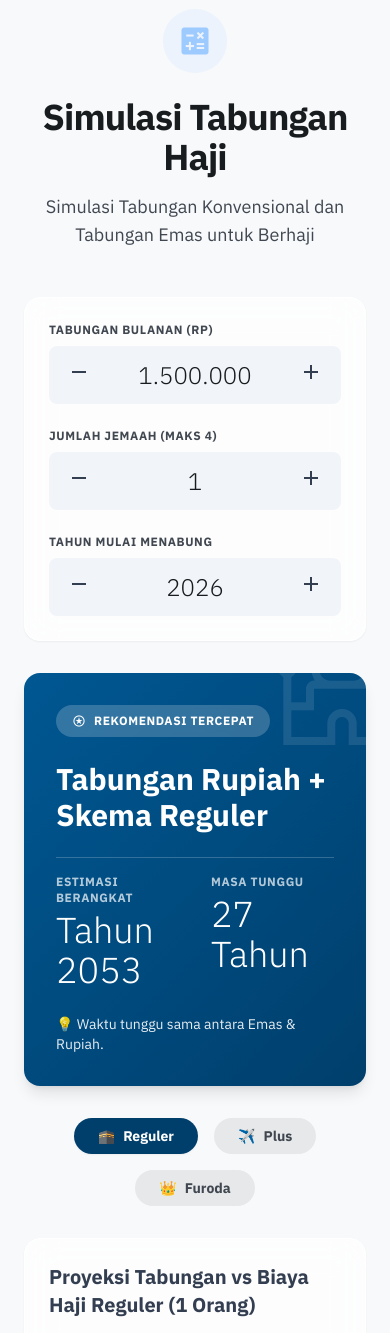
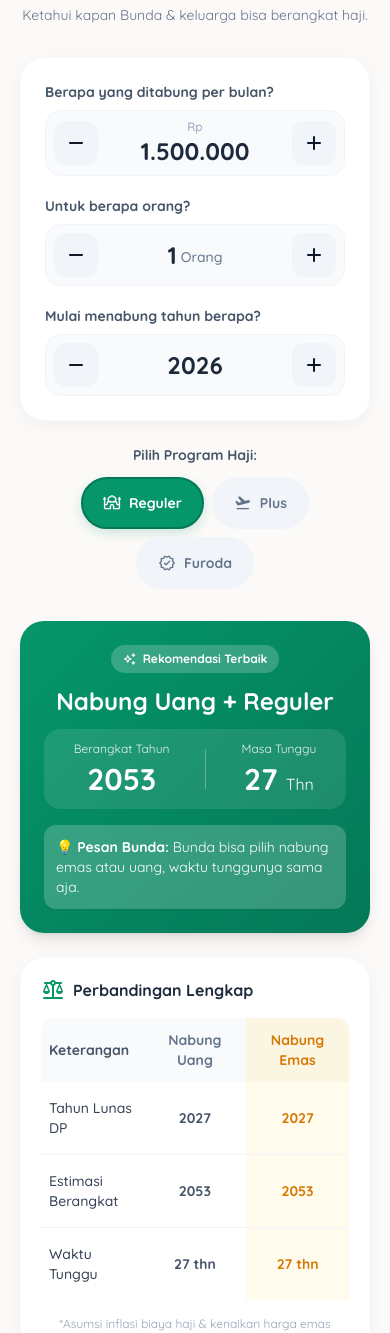
Before and after one commit to irfanwk/Simulasi-Tabungan-Haji, a plain HTML site: page index.html in a window 390 px wide. Shown: the part 120-1453 px from the top of the page. Drawn offline with nearby package versions, Linux system fonts and the light colour scheme.

Commit message:
feat: redesign for mobile and mothers persona

```diff
--- a/calculator.js
+++ b/calculator.js
@@ -179,14 +179,9 @@ function renderVerdict(milestones) {
 
     if (bRupiah === 2120 && bEmas === 2120) {
         verdictEl.innerHTML = `
-            <div class="relative z-10 space-y-6">
-                <div class="inline-flex items-center gap-2 bg-red-500/50 px-4 py-1.5 rounded-full backdrop-blur-sm">
-                    <span class="material-symbols-outlined text-sm">warning</span>
-                    <span class="text-xs font-bold uppercase tracking-wider">Perhatian</span>
-                </div>
-                <h2 class="text-3xl font-bold">Tabungan Belum Mencukupi</h2>
-                <p class="text-lg opacity-90">Dengan tabungan ini, simulasi hingga 2120 belum dapat menutupi biaya pelunasan. Coba tingkatkan nilai tabungan bulanan.</p>
-            </div>
+            <span class="material-symbols-rounded text-4xl mb-2">warning</span>
+            <h3 class="text-xl font-bold mb-1">Tabungan Belum Cukup</h3>
+            <p class="text-sm opacity-90">Bunda, sepertinya dengan nominal ini waktunya sangat lama. Yuk, coba tambah tabungan bulanan.</p>
         `;
         return;
     }
@@ -197,81 +192,63 @@ function renderVerdict(milestones) {
 
     let compareText = "";
     if (bEmas < bRupiah) {
-        compareText = `Lebih cepat ${bRupiah - bEmas} tahun dibanding nabung uang tunai!`;
+        compareText = `Bunda bisa berangkat ${bRupiah - bEmas} tahun lebih cepat dibanding nabung uang biasa lho!`;
     } else if (bRupiah < bEmas) {
         compareText = `Lebih cepat ${bEmas - bRupiah} tahun dibanding nabung emas.`;
     } else {
-        compareText = `Waktu tunggu sama antara Emas & Rupiah.`;
+        compareText = `Bunda bisa pilih nabung emas atau uang, waktu tunggunya sama aja.`;
     }
 
     verdictEl.innerHTML = `
-        <div class="absolute -right-10 -top-10 opacity-10">
-            <span class="material-symbols-outlined text-9xl">mosque</span>
+        <div class="inline-flex items-center gap-1.5 bg-white/20 px-3 py-1 rounded-full text-xs font-bold mb-3">
+            <span class="material-symbols-rounded text-sm">auto_awesome</span>
+            <span>Rekomendasi Terbaik</span>
         </div>
-        <div class="relative z-10 space-y-6">
-            <div class="inline-flex items-center gap-2 bg-white/20 px-4 py-1.5 rounded-full backdrop-blur-sm">
-                <span class="material-symbols-outlined text-sm">stars</span>
-                <span class="text-xs font-bold uppercase tracking-wider">Rekomendasi Tercepat</span>
+        <h2 class="text-2xl font-bold mb-3">Nabung ${fastest === 'Emas' ? 'Emas' : 'Uang'} + ${activeTab}</h2>
+        <div class="flex justify-around items-center bg-white/10 rounded-2xl p-3">
+            <div>
+                <p class="text-xs opacity-90 mb-1">Berangkat Tahun</p>
+                <p class="text-3xl font-bold">${year}</p>
             </div>
-            <h2 class="text-3xl font-bold">Tabungan ${fastest} + Skema ${activeTab}</h2>
-            <div class="grid grid-cols-2 gap-8 pt-4 border-t border-white/20">
-                <div>
-                    <p class="text-xs font-bold uppercase tracking-wider text-white/70 mb-1">Estimasi Berangkat</p>
-                    <p class="text-4xl font-light">Tahun ${year}</p>
-                </div>
-                <div>
-                    <p class="text-xs font-bold uppercase tracking-wider text-white/70 mb-1">Masa Tunggu</p>
-                    <p class="text-4xl font-light">${waitTime} Tahun</p>
-                </div>
+            <div class="w-px h-10 bg-white/30"></div>
+            <div>
+                <p class="text-xs opacity-90 mb-1">Masa Tunggu</p>
+                <p class="text-3xl font-bold">${waitTime} <span class="text-base font-normal">Thn</span></p>
             </div>
-            <p class="text-sm opacity-90 mt-2">💡 ${compareText}</p>
         </div>
+        <p class="text-sm mt-4 bg-white/20 p-3 rounded-xl text-left shadow-sm">💡 <b>Pesan Bunda:</b> ${compareText}</p>
     `;
 }
 
 function renderMilestoneGrid(milestones) {
-    const grid = document.getElementById('milestone-grid');
-    let html = '';
+    const tbody = document.getElementById('milestone-table-body');
 
-    const formats = [
-        { key: 'Rupiah', title: 'Via Tabungan Tunai (IDR)', class: '' },
-        { key: 'Emas', title: 'Via Tabungan Emas (Logam Mulia)', class: 'gold-version' }
-    ];
+    let dpRupiah = activeTab === 'Furoda' ? 'Lunas' : (milestones.Rupiah.DP ? milestones.Rupiah.DP.year : '-');
+    let dpEmas = activeTab === 'Furoda' ? 'Lunas' : (milestones.Emas.DP ? milestones.Emas.DP.year : '-');
 
-    formats.forEach(f => {
-        let m = milestones[f.key];
-        let dpText = activeTab === 'Furoda' ? 'Langsung Lunas' : (m.DP ? `Tahun ${m.DP.year}` : 'Tidak Tercapai');
-        let lunasText = m.Berangkat ? `Tahun ${m.Berangkat.year}` : '> 2120';
+    let lunasRupiah = milestones.Rupiah.Berangkat ? milestones.Rupiah.Berangkat.year : '> 2120';
+    let lunasEmas = milestones.Emas.Berangkat ? milestones.Emas.Berangkat.year : '> 2120';
 
-        let cardClass = f.key === 'Emas' ? 'premium-gold-glass rounded-xl' : 'glass-panel rounded-xl border-t-4 border-[#333e51] hover:shadow-lg transition-shadow';
-        let iconBg = f.key === 'Emas' ? 'bg-[#fed65b] text-[#735c00]' : 'bg-[#e6e8ea] text-[#333e51]';
-        let iconName = f.key === 'Emas' ? 'diamond' : 'payments';
-        let titleColor = f.key === 'Emas' ? 'text-[#241a00]' : 'text-[#333e51]';
-        let valColor = f.key === 'Emas' ? 'text-[#241a00]' : 'text-[#333e51]';
+    let tungguRupiah = milestones.Rupiah.Berangkat ? (milestones.Rupiah.Berangkat.year - inputs.tahun) + ' thn' : '-';
+    let tungguEmas = milestones.Emas.Berangkat ? (milestones.Emas.Berangkat.year - inputs.tahun) + ' thn' : '-';
 
-        html += `
-            <div class="${cardClass} p-6">
-                <div class="flex items-center gap-3 mb-6 relative z-10">
-                    <div class="w-10 h-10 rounded-full ${iconBg} flex items-center justify-center">
-                        <span class="material-symbols-outlined">${iconName}</span>
-                    </div>
-                    <h3 class="text-xl font-medium ${titleColor}">${f.title}</h3>
-                </div>
-                <div class="space-y-4 relative z-10">
-                    <div class="flex justify-between items-center border-b ${f.key === 'Emas' ? 'border-[#d4af37]/20' : 'border-[#e0e3e5]'} pb-2">
-                        <span class="text-base text-[#414750]">Target DP Tercapai</span>
-                        <span class="text-lg font-semibold ${valColor}">${dpText}</span>
-                    </div>
-                    <div class="flex justify-between items-center">
-                        <span class="text-base text-[#414750]">Estimasi Berangkat</span>
-                        <span class="text-lg font-semibold ${valColor}">${lunasText}</span>
-                    </div>
-                </div>
-            </div>
-        `;
-    });
-
-    grid.innerHTML = html;
+    tbody.innerHTML = `
+        <tr>
+            <td class="py-4 px-2 font-medium text-slate-700">Tahun Lunas DP</td>
+            <td class="py-4 px-2 text-center text-slate-600 font-bold bg-white">${dpRupiah}</td>
+            <td class="py-4 px-2 text-center text-gold font-bold bg-gold-light/30">${dpEmas}</td>
+        </tr>
+        <tr>
+            <td class="py-4 px-2 font-medium text-slate-700">Estimasi Berangkat</td>
+            <td class="py-4 px-2 text-center text-slate-600 font-bold bg-white">${lunasRupiah}</td>
+            <td class="py-4 px-2 text-center text-gold font-bold bg-gold-light/30">${lunasEmas}</td>
+        </tr>
+        <tr>
+            <td class="py-4 px-2 font-medium text-slate-700">Waktu Tunggu</td>
+            <td class="py-4 px-2 text-center text-slate-600 font-bold bg-white">${tungguRupiah}</td>
+            <td class="py-4 px-2 text-center text-gold font-bold bg-gold-light/30">${tungguEmas}</td>
+        </tr>
+    `;
 }
 
 // Start
--- a/index.html
+++ b/index.html
@@ -3,140 +3,168 @@
 <head>
 <meta charset="utf-8"/>
 <meta content="width=device-width, initial-scale=1.0" name="viewport"/>
-<title>Simulasi Tabungan Haji | Pilgrim Wealth</title>
+<title>Rencana Haji Bunda | Kalkulator Tabungan Haji</title>
 <script src="https://cdn.tailwindcss.com?plugins=forms,container-queries"></script>
-<link href="https://fonts.googleapis.com/css2?family=IBM+Plex+Sans:wght@300;400;500;600;700&display=swap" rel="stylesheet"/>
-<link href="https://fonts.googleapis.com/css2?family=Material+Symbols+Outlined:wght,FILL@100..700,0..1&display=swap" rel="stylesheet"/>
+<link href="https://fonts.googleapis.com/css2?family=Quicksand:wght@400;500;600;700&display=swap" rel="stylesheet"/>
+<link href="https://fonts.googleapis.com/css2?family=Material+Symbols+Rounded:wght,FILL@100..700,0..1&display=swap" rel="stylesheet"/>
 <script src="https://cdn.jsdelivr.net/npm/chart.js"></script>
-<link rel="stylesheet" href="style.css">
+<style>
+    /* style.css is integrated here for simplicity */
+    body { font-family: 'Quicksand', sans-serif; background-color: #fcfaf8; color: #334155; }
+
+    .card-shadow { box-shadow: 0 4px 20px -2px rgba(0, 0, 0, 0.05); }
+
+    .tab-btn { transition: all 0.3s ease; }
+    .tab-btn:not(.active) { background-color: #f1f5f9; color: #64748b; border: 2px solid transparent; }
+    .tab-btn.active { background-color: #059669; color: #ffffff; border: 2px solid #047857; box-shadow: 0 4px 12px rgba(5, 150, 105, 0.2); }
+
+    .stepper-btn {
+        width: 44px; height: 44px; border-radius: 12px;
+        background-color: #f1f5f9; color: #0f172a;
+        display: flex; align-items: center; justify-content: center;
+        transition: all 0.2s;
+    }
+    .stepper-btn:active { transform: scale(0.9); background-color: #e2e8f0; }
+
+    .glass-emerald {
+        background: linear-gradient(135deg, #059669, #047857);
+        color: white;
+    }
+</style>
 <script>
     tailwind.config = {
-        darkMode: "class",
         theme: {
             extend: {
                 colors: {
-                    "primary": "#003f6c",
-                    "primary-container": "#005792",
-                    "primary-fixed": "#d1e4ff",
-                    "primary-fixed-dim": "#9dcaff",
-                    "secondary": "#735c00",
-                    "secondary-container": "#fed65b",
-                    "tertiary": "#333e51",
-                    "surface": "#f7f9fb",
-                    "surface-variant": "#e0e3e5",
-                    "surface-container-high": "#e6e8ea",
-                    "on-surface": "#191c1e",
-                    "on-surface-variant": "#414750",
-                    "on-primary": "#ffffff"
+                    primary: "#059669",
+                    "primary-dark": "#047857",
+                    gold: "#d97706",
+                    "gold-light": "#fef3c7",
                 },
                 fontFamily: {
-                    "sans": ["IBM Plex Sans", "sans-serif"]
+                    sans: ["Quicksand", "sans-serif"]
                 }
             }
         }
     }
 </script>
 </head>
-<body class="bg-surface text-on-surface min-h-screen flex flex-col font-sans antialiased">
-<!-- TopNavBar -->
-<header class="bg-white/80 backdrop-blur-xl sticky top-0 z-50 border-b border-surface-variant/30 shadow-sm">
-    <div class="flex justify-between items-center w-full max-w-7xl mx-auto h-20 px-6">
-        <div class="flex items-center gap-2">
-            <span class="material-symbols-outlined text-primary text-3xl" style="font-variation-settings: 'FILL' 1;">mosque</span>
-            <span class="text-2xl font-bold text-primary tracking-tight">Pilgrim Wealth</span>
-        </div>
+<body class="antialiased pb-20">
+
+<!-- Header -->
+<header class="bg-white sticky top-0 z-50 border-b border-slate-100 shadow-sm rounded-b-3xl">
+    <div class="flex items-center justify-center w-full p-4 gap-2">
+        <span class="material-symbols-rounded text-primary text-3xl" style="font-variation-settings: 'FILL' 1;">favorite</span>
+        <h1 class="text-2xl font-bold text-primary tracking-tight">Rencana Haji Bunda</h1>
     </div>
 </header>
 
 <!-- Main Content -->
-<main class="flex-grow w-full max-w-7xl mx-auto px-6 py-12 flex flex-col gap-12">
-    <!-- Header Section -->
-    <section class="text-center max-w-3xl mx-auto space-y-4">
-        <div class="inline-flex items-center justify-center w-16 h-16 rounded-full bg-primary-fixed/30 text-primary-fixed-dim mb-2">
-            <span class="material-symbols-outlined text-4xl" style="font-variation-settings: 'FILL' 1;">calculate</span>
-        </div>
-        <h1 class="text-4xl md:text-5xl font-bold text-on-surface tracking-tight">Simulasi Tabungan Haji</h1>
-        <p class="text-lg text-on-surface-variant">Simulasi Tabungan Konvensional dan Tabungan Emas untuk Berhaji</p>
-    </section>
+<main class="w-full max-w-lg mx-auto px-5 mt-6 flex flex-col gap-6">
 
-    <!-- Interactive Simulation Container -->
-    <section class="max-w-4xl mx-auto w-full space-y-8">
-        <!-- Input Controls (Glass Panel) -->
-        <div class="glass-panel rounded-2xl p-6 md:p-8 shadow-sm border border-white">
-            <div class="grid grid-cols-1 md:grid-cols-3 gap-6">
-                <!-- Stepper 1 -->
-                <div class="flex flex-col gap-2">
-                    <label class="text-xs font-bold uppercase tracking-wider text-on-surface-variant">Tabungan Bulanan (Rp)</label>
-                    <div class="flex items-center bg-slate-100 rounded-lg border-2 border-transparent focus-within:border-primary-container focus-within:bg-white transition-all">
-                        <button id="btn-tabungan-min" onclick="updateInput('tabungan', -250000)" class="px-4 py-3 text-tertiary hover:text-primary transition-colors"><span class="material-symbols-outlined">remove</span></button>
-                        <div id="val-tabungan" class="w-full bg-transparent border-none text-center font-light text-2xl focus:ring-0 text-on-surface p-0 flex items-center justify-center">1.500.000</div>
-                        <button id="btn-tabungan-plus" onclick="updateInput('tabungan', 250000)" class="px-4 py-3 text-tertiary hover:text-primary transition-colors"><span class="material-symbols-outlined">add</span></button>
-                    </div>
+    <div class="text-center space-y-1 mb-2">
+        <h2 class="text-xl font-bold text-slate-800">Yuk, Hitung Tabungan Haji Kita!</h2>
+        <p class="text-sm text-slate-500">Ketahui kapan Bunda & keluarga bisa berangkat haji.</p>
+    </div>
+
+    <!-- Input Controls -->
+    <section class="bg-white rounded-3xl p-6 card-shadow border border-slate-50 space-y-5">
+
+        <!-- Input 1 -->
+        <div class="flex flex-col gap-2">
+            <label class="text-sm font-bold text-slate-600">Berapa yang ditabung per bulan?</label>
+            <div class="flex items-center justify-between bg-slate-50 rounded-2xl p-2 border border-slate-100">
+                <button id="btn-tabungan-min" onclick="updateInput('tabungan', -250000)" class="stepper-btn"><span class="material-symbols-rounded">remove</span></button>
+                <div class="flex flex-col items-center">
+                    <span class="text-xs text-slate-400 font-medium">Rp</span>
+                    <span id="val-tabungan" class="text-2xl font-bold text-slate-800">1.500.000</span>
                 </div>
-                <!-- Stepper 2 -->
-                <div class="flex flex-col gap-2">
-                    <label class="text-xs font-bold uppercase tracking-wider text-on-surface-variant">Jumlah Jemaah (Maks 4)</label>
-                    <div class="flex items-center bg-slate-100 rounded-lg border-2 border-transparent focus-within:border-primary-container focus-within:bg-white transition-all">
-                        <button id="btn-jemaah-min" onclick="updateInput('jemaah', -1)" class="px-4 py-3 text-tertiary hover:text-primary transition-colors"><span class="material-symbols-outlined">remove</span></button>
-                        <div id="val-jemaah" class="w-full bg-transparent border-none text-center font-light text-2xl focus:ring-0 text-on-surface p-0 flex items-center justify-center">1</div>
-                        <button id="btn-jemaah-plus" onclick="updateInput('jemaah', 1)" class="px-4 py-3 text-tertiary hover:text-primary transition-colors"><span class="material-symbols-outlined">add</span></button>
-                    </div>
-                </div>
-                <!-- Stepper 3 -->
-                <div class="flex flex-col gap-2">
-                    <label class="text-xs font-bold uppercase tracking-wider text-on-surface-variant">Tahun Mulai Menabung</label>
-                    <div class="flex items-center bg-slate-100 rounded-lg border-2 border-transparent focus-within:border-primary-container focus-within:bg-white transition-all">
-                        <button id="btn-tahun-min" onclick="updateInput('tahun', -1)" class="px-4 py-3 text-tertiary hover:text-primary transition-colors"><span class="material-symbols-outlined">remove</span></button>
-                        <div id="val-tahun" class="w-full bg-transparent border-none text-center font-light text-2xl focus:ring-0 text-on-surface p-0 flex items-center justify-center">2026</div>
-                        <button id="btn-tahun-plus" onclick="updateInput('tahun', 1)" class="px-4 py-3 text-tertiary hover:text-primary transition-colors"><span class="material-symbols-outlined">add</span></button>
-                    </div>
-                </div>
+                <button id="btn-tabungan-plus" onclick="updateInput('tabungan', 250000)" class="stepper-btn"><span class="material-symbols-rounded">add</span></button>
             </div>
         </div>
 
-        <!-- Hero Recommendation Card -->
-        <div id="hero-verdict" class="ocean-teal-gradient rounded-2xl p-8 text-white shadow-lg relative overflow-hidden">
-            <div class="verdict-icon text-4xl mb-2">🌟</div>
-            <h3 class="text-2xl font-bold mb-2">Sedang Menghitung...</h3>
-            <p class="opacity-90">Memuat data proyeksi dari server.</p>
-        </div>
-
-        <!-- Tabs -->
-        <div class="flex justify-center gap-4 flex-wrap">
-            <button class="tab-btn active bg-primary text-white px-6 py-2 rounded-full text-sm font-bold shadow-sm flex items-center gap-2 transition-all" data-tab="Reguler" onclick="switchTab('Reguler')">
-                <span>🕋</span> Reguler
-            </button>
-            <button class="tab-btn bg-surface-container-high text-on-surface-variant hover:bg-surface-variant px-6 py-2 rounded-full text-sm font-bold transition-all flex items-center gap-2" data-tab="Plus" onclick="switchTab('Plus')">
-                <span>✈️</span> Plus
-            </button>
-            <button class="tab-btn bg-surface-container-high text-on-surface-variant hover:bg-surface-variant px-6 py-2 rounded-full text-sm font-bold transition-all flex items-center gap-2" data-tab="Furoda" onclick="switchTab('Furoda')">
-                <span>👑</span> Furoda
-            </button>
-        </div>
-
-        <!-- Chart Container -->
-        <div class="glass-panel rounded-2xl p-6 md:p-8 shadow-sm border border-white">
-            <h3 id="chart-title" class="text-xl font-bold text-tertiary mb-6">Grafik Proyeksi Tabungan vs Biaya</h3>
-            <div class="relative h-[300px] w-full">
-                <canvas id="simulationChart"></canvas>
+        <!-- Input 2 -->
+        <div class="flex flex-col gap-2">
+            <label class="text-sm font-bold text-slate-600">Untuk berapa orang?</label>
+            <div class="flex items-center justify-between bg-slate-50 rounded-2xl p-2 border border-slate-100">
+                <button id="btn-jemaah-min" onclick="updateInput('jemaah', -1)" class="stepper-btn"><span class="material-symbols-rounded">remove</span></button>
+                <div class="flex items-center gap-1">
+                    <span id="val-jemaah" class="text-2xl font-bold text-slate-800">1</span>
+                    <span class="text-sm font-medium text-slate-500 mt-1">Orang</span>
+                </div>
+                <button id="btn-jemaah-plus" onclick="updateInput('jemaah', 1)" class="stepper-btn"><span class="material-symbols-rounded">add</span></button>
             </div>
         </div>
 
-        <!-- Comparison Grid -->
-        <div id="milestone-grid" class="grid grid-cols-1 md:grid-cols-2 gap-6">
-            <!-- Injected via JS -->
+        <!-- Input 3 -->
+        <div class="flex flex-col gap-2">
+            <label class="text-sm font-bold text-slate-600">Mulai menabung tahun berapa?</label>
+            <div class="flex items-center justify-between bg-slate-50 rounded-2xl p-2 border border-slate-100">
+                <button id="btn-tahun-min" onclick="updateInput('tahun', -1)" class="stepper-btn"><span class="material-symbols-rounded">remove</span></button>
+                <span id="val-tahun" class="text-2xl font-bold text-slate-800">2026</span>
+                <button id="btn-tahun-plus" onclick="updateInput('tahun', 1)" class="stepper-btn"><span class="material-symbols-rounded">add</span></button>
+            </div>
+        </div>
+
+    </section>
+
+    <!-- Program Haji Tabs -->
+    <section>
+        <p class="text-sm font-bold text-slate-600 mb-3 text-center">Pilih Program Haji:</p>
+        <div class="flex justify-center gap-2 flex-wrap">
+            <button class="tab-btn active px-5 py-2.5 rounded-full text-sm font-bold flex items-center gap-2" data-tab="Reguler" onclick="switchTab('Reguler')">
+                <span class="material-symbols-rounded text-lg">mosque</span> Reguler
+            </button>
+            <button class="tab-btn px-5 py-2.5 rounded-full text-sm font-bold flex items-center gap-2" data-tab="Plus" onclick="switchTab('Plus')">
+                <span class="material-symbols-rounded text-lg">flight_takeoff</span> Plus
+            </button>
+            <button class="tab-btn px-5 py-2.5 rounded-full text-sm font-bold flex items-center gap-2" data-tab="Furoda" onclick="switchTab('Furoda')">
+                <span class="material-symbols-rounded text-lg">verified</span> Furoda
+            </button>
         </div>
     </section>
+
+    <!-- Hero Verdict / Rekomendasi Utama -->
+    <div id="hero-verdict" class="glass-emerald rounded-3xl p-6 shadow-lg text-center mt-2">
+        <span class="material-symbols-rounded text-4xl mb-2 animate-pulse">hourglass_empty</span>
+        <h3 class="text-xl font-bold mb-1">Sedang Menghitung...</h3>
+        <p class="text-sm opacity-90">Bunda, mohon tunggu sebentar ya.</p>
+    </div>
+
+    <!-- Perbandingan Tabel Utama -->
+    <section class="bg-white rounded-3xl p-5 card-shadow border border-slate-50 overflow-hidden">
+        <h3 class="text-base font-bold text-slate-800 mb-4 flex items-center gap-2">
+            <span class="material-symbols-rounded text-primary">balance</span> Perbandingan Lengkap
+        </h3>
+
+        <div class="overflow-x-auto">
+            <table class="w-full text-sm text-left">
+                <thead class="bg-slate-50 text-slate-600 rounded-t-xl">
+                    <tr>
+                        <th class="py-3 px-2 font-bold rounded-tl-xl w-1/3">Keterangan</th>
+                        <th class="py-3 px-2 font-bold text-center text-slate-500">Nabung Uang</th>
+                        <th class="py-3 px-2 font-bold text-center text-gold bg-gold-light/50 rounded-tr-xl">Nabung Emas</th>
+                    </tr>
+                </thead>
+                <tbody id="milestone-table-body" class="divide-y divide-slate-100">
+                    <!-- Injected via JS -->
+                </tbody>
+            </table>
+        </div>
+        <p class="text-xs text-slate-400 mt-4 text-center">*Asumsi inflasi biaya haji & kenaikan harga emas historis.</p>
+    </section>
+
+    <!-- Grafik Perkembangan -->
+    <section class="bg-white rounded-3xl p-5 card-shadow border border-slate-50">
+        <h3 id="chart-title" class="text-base font-bold text-slate-800 mb-4 flex items-center gap-2">
+            <span class="material-symbols-rounded text-primary">trending_up</span> Grafik Proyeksi
+        </h3>
+        <div class="relative h-[250px] w-full">
+            <canvas id="simulationChart"></canvas>
+        </div>
+    </section>
+
 </main>
-
-<footer class="bg-tertiary w-full py-12 px-6 mt-12 flex flex-col md:flex-row justify-between items-center gap-4">
-    <div class="text-2xl font-bold text-white flex items-center gap-2">
-        <span class="material-symbols-outlined" style="font-variation-settings: 'FILL' 1;">mosque</span> Pilgrim Wealth
-    </div>
-    <p class="text-white/80 text-center md:text-left text-sm">
-        &copy; 2026 Pilgrim Wealth. Prediksi berbasis pemodelan Holt-Winters & GBM.
-    </p>
-</footer>
 
 <script src="chart-config.js"></script>
 <script src="calculator.js"></script>
```
